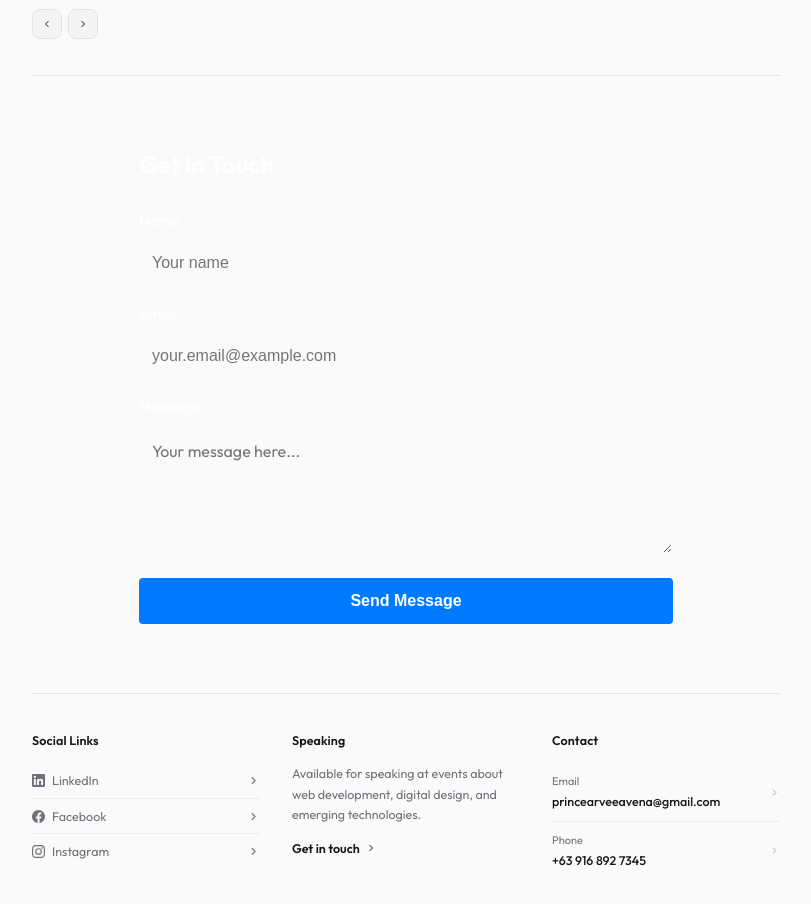
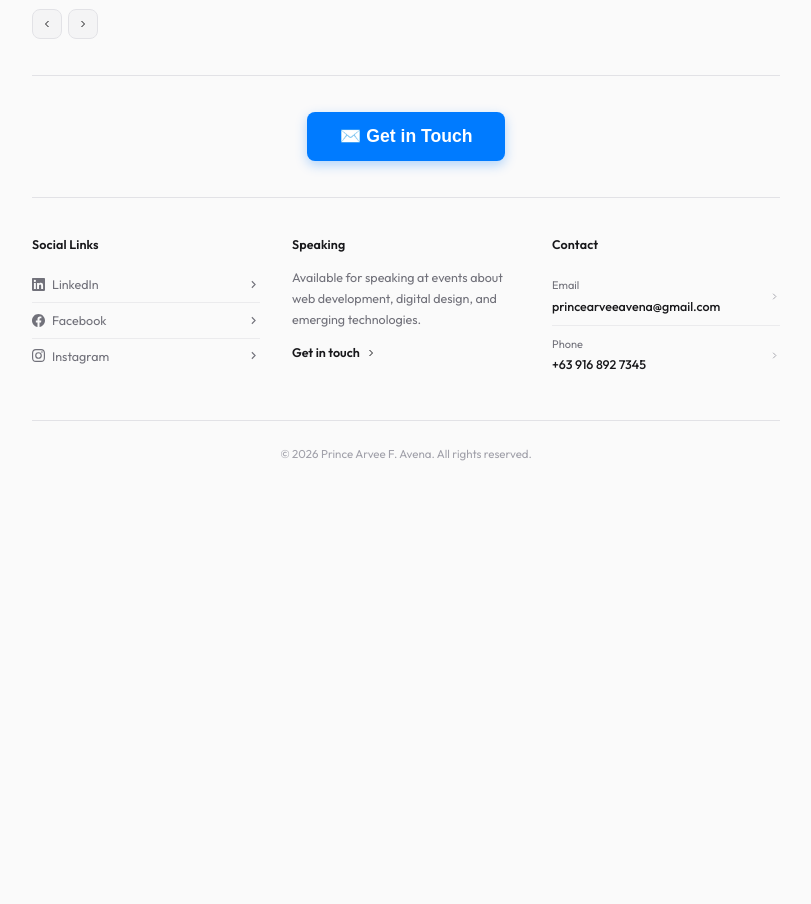
Before and after one commit to DevVee/Portfolio, a React (Vite) app: page / in a window 1280 px wide. Shown: the part 2072-2976 px from the top of the page, without its empty margins (64-875 px from the left). After the commit the page ends 2624 px from the top, so only its background shows below. Built offline with nearby package versions, Linux system fonts and the light colour scheme.

Commit message:
Add contact form modal with email options

```diff
--- a/src/components/ContactForm.jsx
+++ b/src/components/ContactForm.jsx
@@ -1,14 +1,25 @@
-import { useState } from 'react';
+import { useState, useEffect } from 'react';
 
 export default function ContactForm() {
+  const [isOpen, setIsOpen] = useState(false);
+  const [isMobile, setIsMobile] = useState(window.innerWidth <= 768);
   const [formData, setFormData] = useState({
     name: '',
     email: '',
     message: '',
-    honeypot: '', // Spam bot detection
+    honeypot: '',
   });
   const [loading, setLoading] = useState(false);
   const [status, setStatus] = useState('');
+
+  useEffect(() => {
+    const handleResize = () => {
+      setIsMobile(window.innerWidth <= 768);
+    };
+
+    window.addEventListener('resize', handleResize);
+    return () => window.removeEventListener('resize', handleResize);
+  }, []);
 
   const handleChange = (e) => {
     const { name, value } = e.target;
@@ -37,6 +48,10 @@ export default function ContactForm() {
       if (response.ok) {
         setStatus('✅ Email sent successfully!');
         setFormData({ name: '', email: '', message: '', honeypot: '' });
+        setTimeout(() => {
+          setIsOpen(false);
+          setStatus('');
+        }, 2000);
       } else {
         setStatus(`❌ ${data.error || 'Failed to send email'}`);
       }
@@ -48,9 +63,48 @@ export default function ContactForm() {
     }
   };
 
+  const handleOpenEmail = () => {
+    const subject = 'Hello Prince Arvee';
+    const body = 'Hi Prince Arvee,\n\n[Your message here]\n\nBest regards';
+    window.location.href = `mailto:arveeavena.premium@gmail.com?subject=${encodeURIComponent(subject)}&body=${encodeURIComponent(body)}`;
+  };
+
   return (
-    <div style={styles.container}>
-      <h2 style={styles.title}>Get in Touch</h2>
+    <>
+      {/* Button to open modal */}
+      <div style={styles.buttonContainer}>
+        <button onClick={() => setIsOpen(true)} style={styles.contactButton}>
+          ✉️ Get in Touch
+        </button>
+      </div>
+
+      {/* Modal */}
+      {isOpen && (
+        <div style={styles.modalOverlay} onClick={() => setIsOpen(false)}>
+          <div style={styles.modalContent} onClick={(e) => e.stopPropagation()}>
+            {/* Close button */}
+            <button
+              onClick={() => setIsOpen(false)}
+              style={styles.closeButton}
+              aria-label="Close modal"
+            >
+              ✕
+            </button>
+
+            <h2 style={styles.title}>Get in Touch with Me</h2>
+
+            {/* Two Options Container */}
+            <div style={{
+              ...styles.optionsContainer,
+              gridTemplateColumns: isMobile ? '1fr' : '1fr auto 1fr',
+            }}>
+              {/* Option 1: Send via Form */}
+              <div style={styles.optionCard}>
+                <h3 style={styles.optionTitle}>Send Message Here</h3>
+                <p style={styles.optionDescription}>
+                  Fill the form below and I'll get back to you directly
+                </p>
+
                 <form onSubmit={handleSubmit} style={styles.form}>
                   {/* Honeypot field - hidden from users */}
                   <input
@@ -108,7 +162,7 @@ export default function ContactForm() {
                       required
                       style={styles.textarea}
                       placeholder="Your message here..."
-            rows="5"
+                      rows="4"
                     ></textarea>
                   </div>
 
@@ -116,7 +170,7 @@ export default function ContactForm() {
                     type="submit"
                     disabled={loading}
                     style={{
-            ...styles.button,
+                      ...styles.submitButton,
                       opacity: loading ? 0.6 : 1,
                       cursor: loading ? 'not-allowed' : 'pointer',
                     }}
@@ -127,22 +181,126 @@ export default function ContactForm() {
                   {status && <p style={styles.status}>{status}</p>}
                 </form>
               </div>
+
+              {/* Divider - hidden on mobile */}
+              {!isMobile && (
+                <div style={styles.divider}>
+                  <span style={styles.dividerText}>OR</span>
+                </div>
+              )}
+
+              {/* Option 2: Open Email App */}
+              <div style={styles.optionCard}>
+                <h3 style={styles.optionTitle}>Use Your Email</h3>
+                <p style={styles.optionDescription}>
+                  Open your default email client and send directly
+                </p>
+
+                <div style={styles.emailInfo}>
+                  <p style={styles.emailLabel}>📧 Email Address:</p>
+                  <p style={styles.emailAddress}>arveeavena.premium@gmail.com</p>
+                </div>
+
+                <button onClick={handleOpenEmail} style={styles.emailButton}>
+                  📧 Open Email App
+                </button>
+              </div>
+            </div>
+          </div>
+        </div>
+      )}
+    </>
   );
 }
 
 const styles = {
-  container: {
-    maxWidth: '600px',
-    margin: '2rem auto',
+  buttonContainer: {
+    display: 'flex',
+    justifyContent: 'center',
+    margin: '2rem 0',
+  },
+  contactButton: {
+    padding: '0.875rem 2rem',
+    borderRadius: '8px',
+    border: 'none',
+    backgroundColor: '#007bff',
+    color: '#fff',
+    fontSize: '1.1rem',
+    fontWeight: '600',
+    cursor: 'pointer',
+    transition: 'all 0.3s ease',
+    boxShadow: '0 4px 12px rgba(0, 123, 255, 0.3)',
+  },
+  modalOverlay: {
+    position: 'fixed',
+    top: 0,
+    left: 0,
+    right: 0,
+    bottom: 0,
+    backgroundColor: 'rgba(0, 0, 0, 0.5)',
+    display: 'flex',
+    justifyContent: 'center',
+    alignItems: 'center',
+    zIndex: 1000,
+    padding: '1rem',
+  },
+  modalContent: {
+    backgroundColor: '#1a1a2e',
+    borderRadius: '12px',
+    border: '1px solid rgba(255, 255, 255, 0.1)',
+    maxWidth: '900px',
+    width: '100%',
+    maxHeight: '90vh',
+    overflowY: 'auto',
+    position: 'relative',
     padding: '2rem',
+    boxShadow: '0 20px 60px rgba(0, 0, 0, 0.5)',
+  },
+  closeButton: {
+    position: 'absolute',
+    top: '1rem',
+    right: '1rem',
+    backgroundColor: 'transparent',
+    border: 'none',
+    color: '#fff',
+    fontSize: '1.5rem',
+    cursor: 'pointer',
+    padding: '0.5rem',
+    width: '40px',
+    height: '40px',
+    display: 'flex',
+    alignItems: 'center',
+    justifyContent: 'center',
+    transition: 'all 0.3s ease',
+  },
+  title: {
+    fontSize: '2rem',
+    marginBottom: '2rem',
+    color: '#fff',
+    textAlign: 'center',
+  },
+  optionsContainer: {
+    display: 'grid',
+    gap: '2rem',
+    alignItems: 'stretch',
+  },
+  optionCard: {
+    display: 'flex',
+    flexDirection: 'column',
+    padding: '1.5rem',
     borderRadius: '8px',
     backgroundColor: 'rgba(255, 255, 255, 0.05)',
     border: '1px solid rgba(255, 255, 255, 0.1)',
   },
-  title: {
-    fontSize: '1.5rem',
+  optionTitle: {
+    fontSize: '1.3rem',
+    color: '#007bff',
+    marginBottom: '0.5rem',
+  },
+  optionDescription: {
+    fontSize: '0.9rem',
+    color: '#aaa',
     marginBottom: '1.5rem',
-    color: '#fff',
   },
   form: {
     display: 'flex',
@@ -181,7 +339,7 @@ const styles = {
     transition: 'all 0.3s ease',
     outline: 'none',
   },
-  button: {
+  submitButton: {
     padding: '0.875rem 1.5rem',
     borderRadius: '4px',
     border: 'none',
@@ -191,11 +349,55 @@ const styles = {
     fontWeight: '600',
     marginTop: '0.5rem',
     transition: 'all 0.3s ease',
+    cursor: 'pointer',
   },
   status: {
     marginTop: '1rem',
     textAlign: 'center',
     fontSize: '0.95rem',
     fontWeight: '500',
+    color: '#fff',
+  },
+  divider: {
+    display: 'flex',
+    alignItems: 'center',
+    justifyContent: 'center',
+    position: 'relative',
+  },
+  dividerText: {
+    backgroundColor: '#1a1a2e',
+    padding: '0 1rem',
+    color: '#666',
+    fontWeight: 'bold',
+  },
+  emailInfo: {
+    flex: 1,
+    display: 'flex',
+    flexDirection: 'column',
+    justifyContent: 'center',
+    marginBottom: '1.5rem',
+  },
+  emailLabel: {
+    color: '#aaa',
+    fontSize: '0.9rem',
+    marginBottom: '0.5rem',
+  },
+  emailAddress: {
+    color: '#007bff',
+    fontSize: '1.2rem',
+    fontWeight: '600',
+    wordBreak: 'break-all',
+  },
+  emailButton: {
+    padding: '0.875rem 1.5rem',
+    borderRadius: '4px',
+    border: 'none',
+    backgroundColor: '#28a745',
+    color: '#fff',
+    fontSize: '1rem',
+    fontWeight: '600',
+    cursor: 'pointer',
+    transition: 'all 0.3s ease',
+    marginTop: 'auto',
   },
 };
```
Lines whose indentation alone changed are shown as unchanged.
